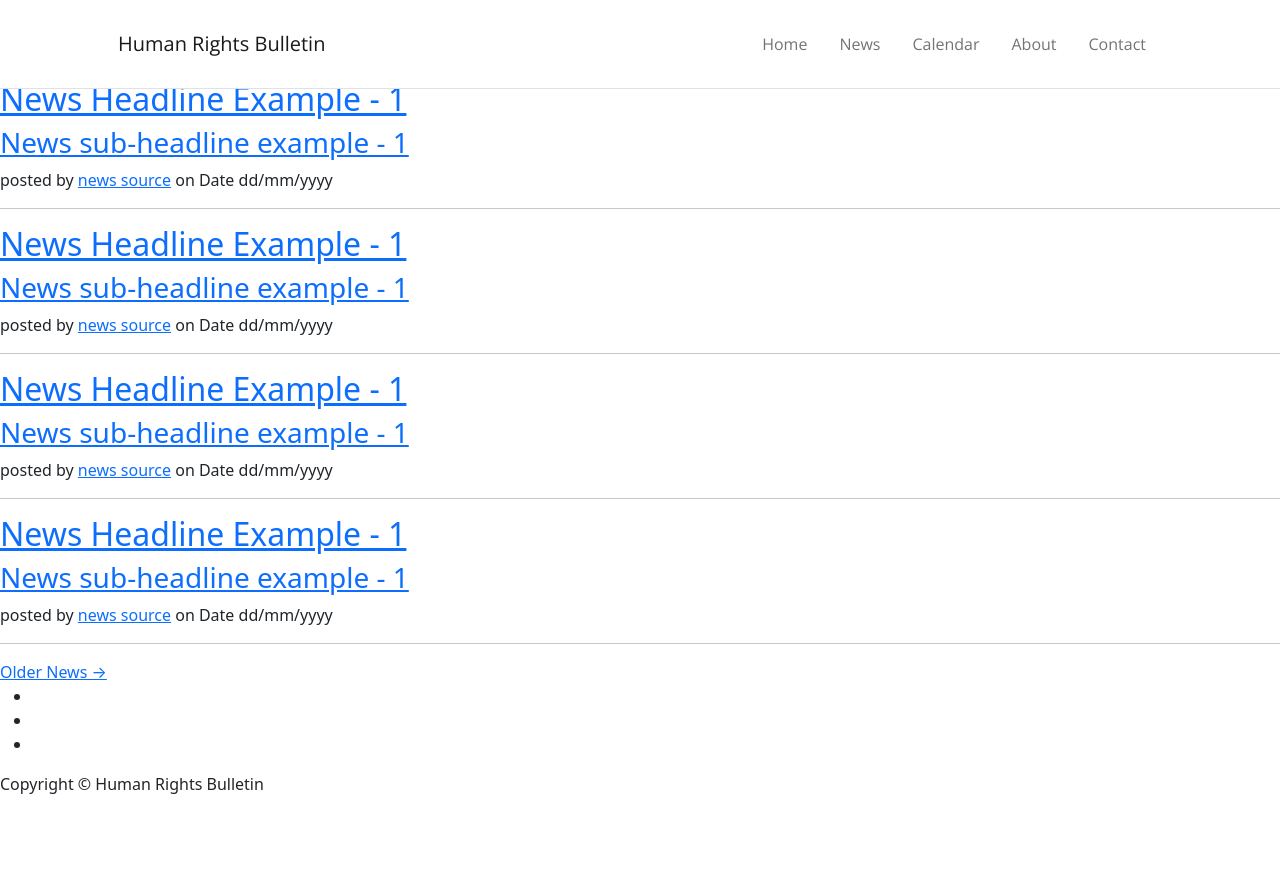
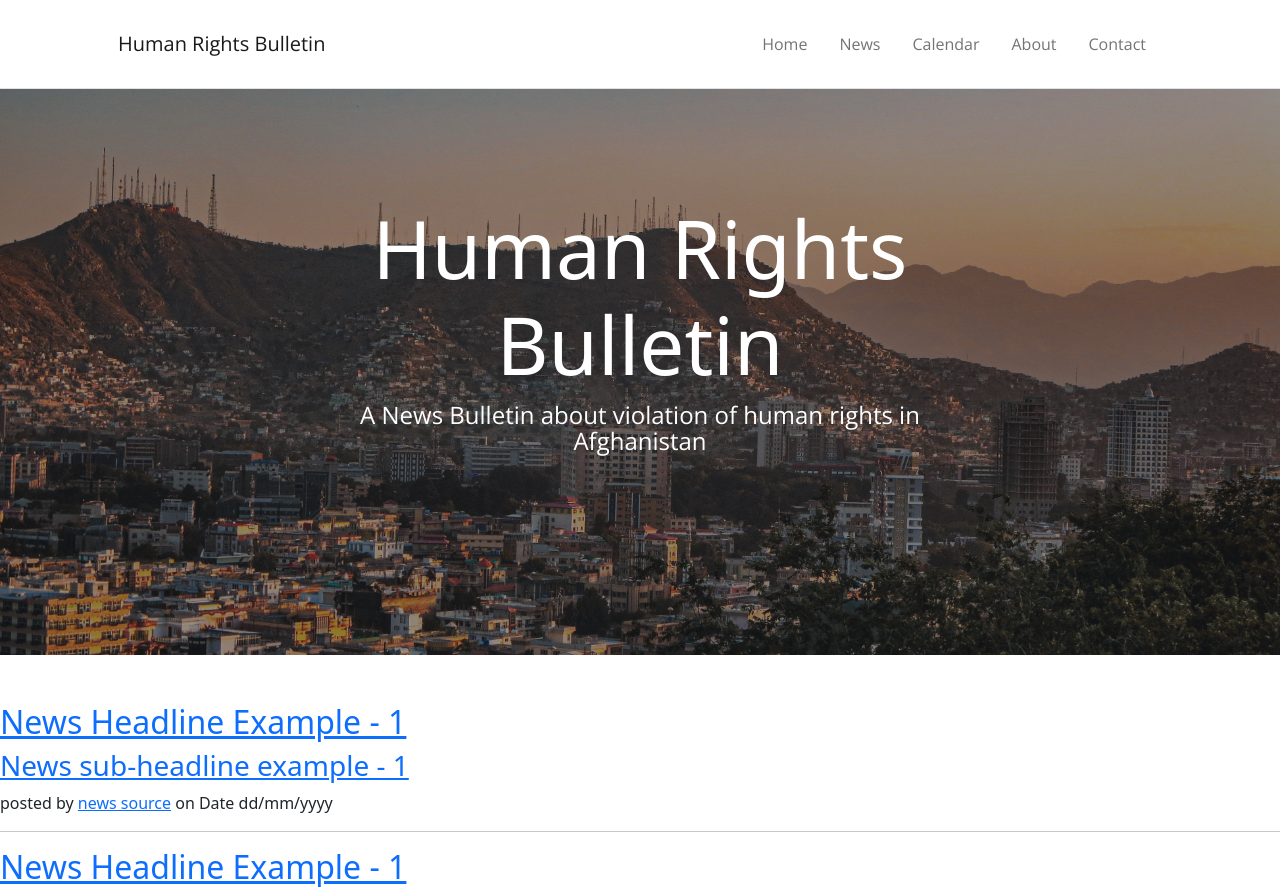
Before and after one commit to Unknown-0perator/Bulletin_Website, a Flask app: page / in a window 1280 px wide. Shown: the top 892 px of the page. Before the commit the page ends 794 px from the top, so only its background shows below. Run offline with Flask 2, Linux system fonts and the light colour scheme; some libraries are stand-ins or nearby versions.

Commit message:
page header created

```diff
--- /dev/null
+++ b/static/css/styles.css
@@ -0,0 +1,117 @@
+*,
+*::before,
+*::after {
+  box-sizing: border-box;
+}
+
+@media (prefers-reduced-motion: no-preference) {
+  :root {
+    scroll-behavior: smooth;
+  }
+}
+
+#mainNav {
+  position: absolute;
+  top: 0;
+  left: 0;
+  right: 0;
+  z-index: 1030;
+  border-bottom: 1px solid #dee2e6;
+  background-color: #fff;
+  font-family: "Open Sans", -apple-system, BlinkMacSystemFont, "Segoe UI",
+    Roboto, "Helvetica Neue", Arial, sans-serif, "Apple Color Emoji",
+    "Segoe UI Emoji", "Segoe UI Symbol", "Noto Color Emoji";
+}
+header.masthead {
+  position: relative;
+  margin-bottom: 3rem;
+  padding-top: calc(8rem + 57px);
+  padding-bottom: 8rem;
+  background: no-repeat center center;
+  background-color: #6c757d;
+  background-size: cover;
+  background-attachment: scroll;
+}
+header.masthead:before {
+  content: "";
+  position: absolute;
+  top: 0;
+  left: 0;
+  right: 0;
+  bottom: 0;
+  background-color: #212529;
+  opacity: 0.5;
+}
+header.masthead .page-heading,
+header.masthead .post-heading,
+header.masthead .site-heading {
+  color: #fff;
+}
+header.masthead .page-heading,
+header.masthead .site-heading {
+  text-align: center;
+}
+header.masthead .page-heading h1,
+header.masthead .page-heading .h1,
+header.masthead .site-heading h1,
+header.masthead .site-heading .h1 {
+  font-size: 3rem;
+}
+header.masthead .page-heading .subheading,
+header.masthead .site-heading .subheading {
+  font-size: 1.5rem;
+  font-weight: 300;
+  line-height: 1.1;
+  display: block;
+  margin-top: 0.625rem;
+  font-family: "Open Sans", -apple-system, BlinkMacSystemFont, "Segoe UI",
+    Roboto, "Helvetica Neue", Arial, sans-serif, "Apple Color Emoji",
+    "Segoe UI Emoji", "Segoe UI Symbol", "Noto Color Emoji";
+}
+header.masthead .post-heading h1,
+header.masthead .post-heading .h1 {
+  font-size: 2.25rem;
+}
+header.masthead .post-heading .meta,
+header.masthead .post-heading .subheading {
+  line-height: 1.1;
+  display: block;
+}
+header.masthead .post-heading .subheading {
+  font-size: 1.5rem;
+  font-weight: 600;
+  margin: 0.75rem 0 2rem;
+  font-family: "Open Sans", -apple-system, BlinkMacSystemFont, "Segoe UI",
+    Roboto, "Helvetica Neue", Arial, sans-serif, "Apple Color Emoji",
+    "Segoe UI Emoji", "Segoe UI Symbol", "Noto Color Emoji";
+}
+header.masthead .post-heading .meta {
+  font-size: 1.25rem;
+  font-weight: 300;
+  font-style: italic;
+  font-family: "Lora", -apple-system, BlinkMacSystemFont, "Segoe UI", Roboto,
+    "Helvetica Neue", Arial, sans-serif, "Apple Color Emoji", "Segoe UI Emoji",
+    "Segoe UI Symbol", "Noto Color Emoji";
+}
+header.masthead .post-heading .meta a {
+  color: #fff;
+}
+@media (min-width: 992px) {
+  header.masthead {
+    padding-top: 12.5rem;
+    padding-bottom: 12.5rem;
+  }
+  header.masthead .page-heading h1,
+  header.masthead .page-heading .h1,
+  header.masthead .site-heading h1,
+  header.masthead .site-heading .h1 {
+    font-size: 5rem;
+  }
+  header.masthead .post-heading h1,
+  header.masthead .post-heading .h1 {
+    font-size: 3.5rem;
+  }
+  header.masthead .post-heading .subheading {
+    font-size: 1.875rem;
+  }
+}
--- a/static/styles.css
+++ /dev/null
@@ -1,24 +0,0 @@
-*,
-*::before,
-*::after {
-  box-sizing: border-box;
-}
-
-@media (prefers-reduced-motion: no-preference) {
-  :root {
-    scroll-behavior: smooth;
-  }
-}
-
-#mainNav {
-  position: absolute;
-  top: 0;
-  left: 0;
-  right: 0;
-  z-index: 1030;
-  border-bottom: 1px solid #dee2e6;
-  background-color: #fff;
-  font-family: "Open Sans", -apple-system, BlinkMacSystemFont, "Segoe UI",
-    Roboto, "Helvetica Neue", Arial, sans-serif, "Apple Color Emoji",
-    "Segoe UI Emoji", "Segoe UI Symbol", "Noto Color Emoji";
-}
--- a/templates/index.html
+++ b/templates/index.html
@@ -38,7 +38,7 @@
       crossorigin="anonymous"
     ></script>
     <!-- CSS stylesheet -->
-    <link href="static/styles.css" rel="stylesheet" />
+    <link href="static/css/styles.css" rel="stylesheet" />
   </head>
   <body>
     <!-- Navigation-->
@@ -87,13 +87,16 @@
       </div>
     </nav>
     <!-- Page Header-->
-    <header>
-      <div>
-        <div>
-          <div>
-            <div>
+    <header
+      class="masthead"
+      style="background-image: url('static/img/home_bg.jpg')"
+    >
+      <div class="container position-relative px-4 px-lg-5">
+        <div class="row gx-4 gx-lg-5 justify-content-center">
+          <div class="col-md-10 col-lg-8 col-xl-7">
+            <div class="site-heading">
               <h1>Human Rights Bulletin</h1>
-              <span
+              <span class="subheading"
                 >A News Bulletin about violation of human rights in
                 Afghanistan</span
               >
```
Also changed, not shown: static/img/home_bg.jpg (added).
